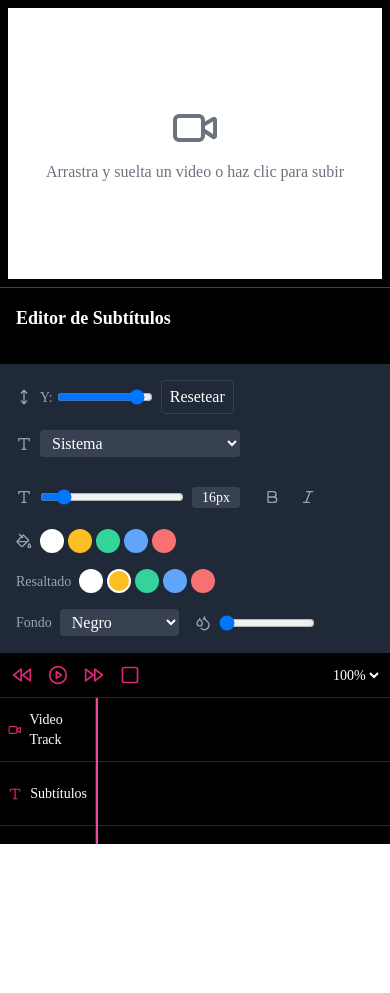
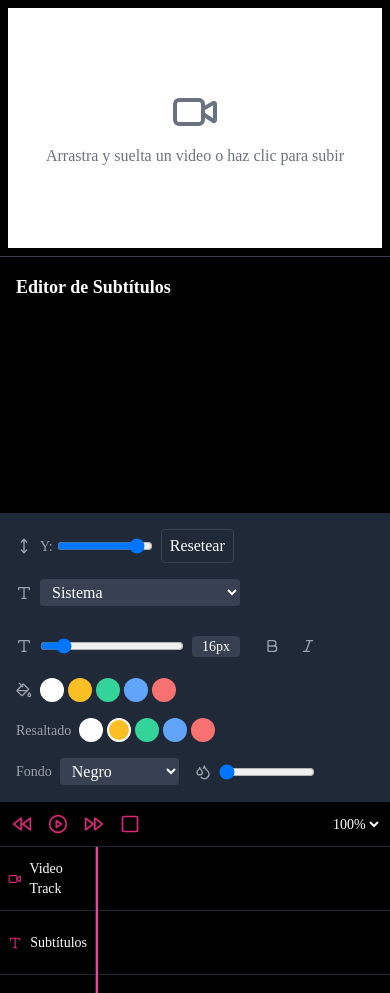
Before and after one commit to cristianccgg/captionsCplayer, a React (Vite) app: page / in a window 390 px wide. Before the commit the page ends 844 px from the top, so only its background shows below. Built offline with nearby package versions, Linux system fonts and the light colour scheme.

Commit message:
fix: mejora del layout mobile para mantener proporciones del video

```diff
--- a/src/components/VideoEditor.jsx
+++ b/src/components/VideoEditor.jsx
@@ -311,12 +311,12 @@ export function VideoEditor() {
   };
 
   return (
-    <div className="flex flex-col h-full overflow-hidden">
+    <div className="flex flex-col min-h-screen">
       {/* Container principal que cambia de dirección en breakpoint md */}
-      <div className="flex flex-col md:flex-row flex-1 overflow-hidden">
+      <div className="flex flex-col md:flex-row flex-1">
         {/* Editor de Subtítulos */}
-        <div className="w-full md:w-1/3 bg-black border-t md:border-t-0 md:border-r border-gray-700 flex flex-col overflow-hidden order-2 md:order-1">
-          <div className="flex-1 p-4 overflow-y-auto">
+        <div className="flex-none md:w-1/3 bg-black border-t md:border-t-0 md:border-r border-gray-700 flex flex-col order-2 md:order-1">
+          <div className="h-64 md:flex-1 p-4 overflow-y-auto">
             <h3 className="text-lg font-semibold mb-4 text-white">
               Editor de Subtítulos
             </h3>
@@ -456,8 +456,8 @@ export function VideoEditor() {
         </div>
 
         {/* Video Preview - Orden cambiado para móvil */}
-        <div className="flex-1 flex flex-col order-1 md:order-2">
-          <div className="flex-1 p-2 md:p-4 bg-black">
+        <div className="flex-none md:flex-1 flex flex-col order-1 md:order-2">
+          <div className="h-64 md:h-full p-2 md:p-4 bg-black">
             <div className="h-full">
               <div className="relative w-full h-full bg-white rounded-lg overflow-hidden">
                 {videoUrl ? (
```
